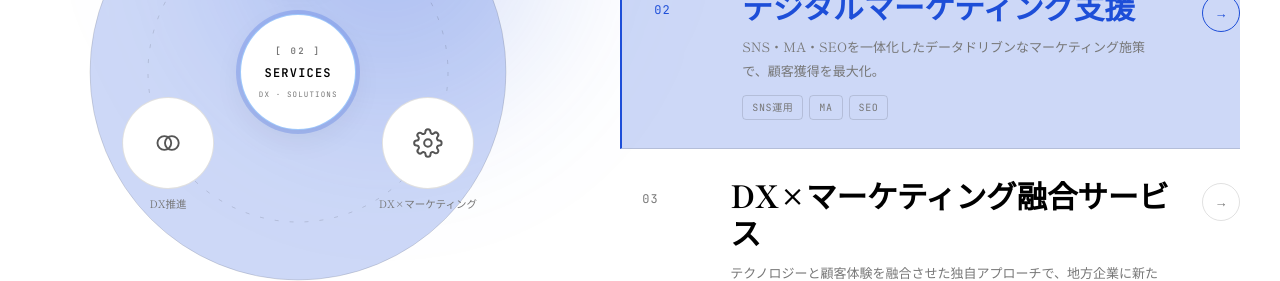
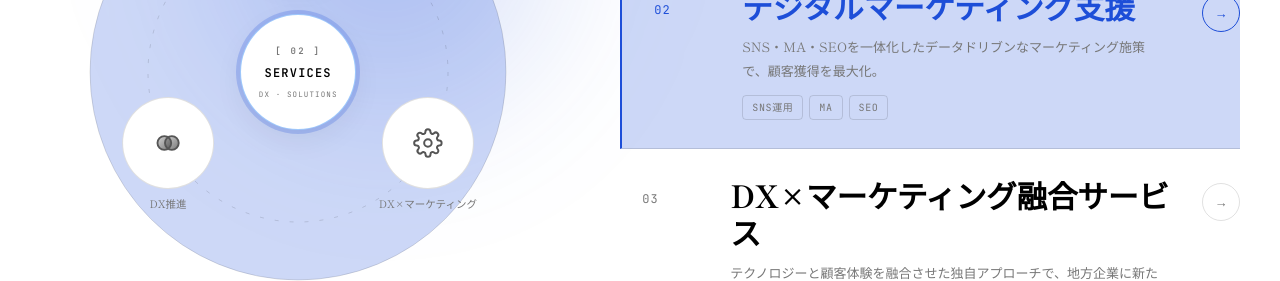
Before and after one commit to Mukai-Kohei/DX_ver01, a Next.js app in the folder DX/HP/company-website/: page / in a window 1280 px wide. Shown: the part 1320-1601 px from the top of the page. Built offline with nearby package versions, Linux system fonts and the light colour scheme.

Commit message:
business: add gradient fill to Venn icon circles

```diff
--- a/DX/HP/company-website/components/Business.tsx
+++ b/DX/HP/company-website/components/Business.tsx
@@ -122,13 +122,21 @@ export default function Business() {
     };
   }, []);
 
-  const VennIcon = ({ c }: { c: string }) => (
-    <svg width="30" height="30" viewBox="0 0 24 24" fill="none"
-         stroke={c} strokeWidth="1.5" strokeLinecap="round" strokeLinejoin="round">
-      <circle cx="9" cy="12" r="5.5"/>
-      <circle cx="15" cy="12" r="5.5"/>
-    </svg>
-  );
+  const VennIcon = ({ c }: { c: string }) => {
+    const gid = `vg-${c.replace(/[#(),.%]/g, '')}`;
+    return (
+      <svg width="30" height="30" viewBox="0 0 24 24" fill="none">
+        <defs>
+          <linearGradient id={gid} x1="0%" y1="0%" x2="100%" y2="100%">
+            <stop offset="0%" stopColor={c} stopOpacity="0.25" />
+            <stop offset="100%" stopColor={c} stopOpacity="0.80" />
+          </linearGradient>
+        </defs>
+        <circle cx="9"  cy="12" r="5.5" fill={`url(#${gid})`} stroke={c} strokeWidth="1.5"/>
+        <circle cx="15" cy="12" r="5.5" fill={`url(#${gid})`} stroke={c} strokeWidth="1.5"/>
+      </svg>
+    );
+  };
   const ServerIcon = ({ c }: { c: string }) => (
     <svg width="30" height="30" viewBox="0 0 24 24" fill="none"
          stroke={c} strokeWidth="1.5" strokeLinecap="round" strokeLinejoin="round">
```
